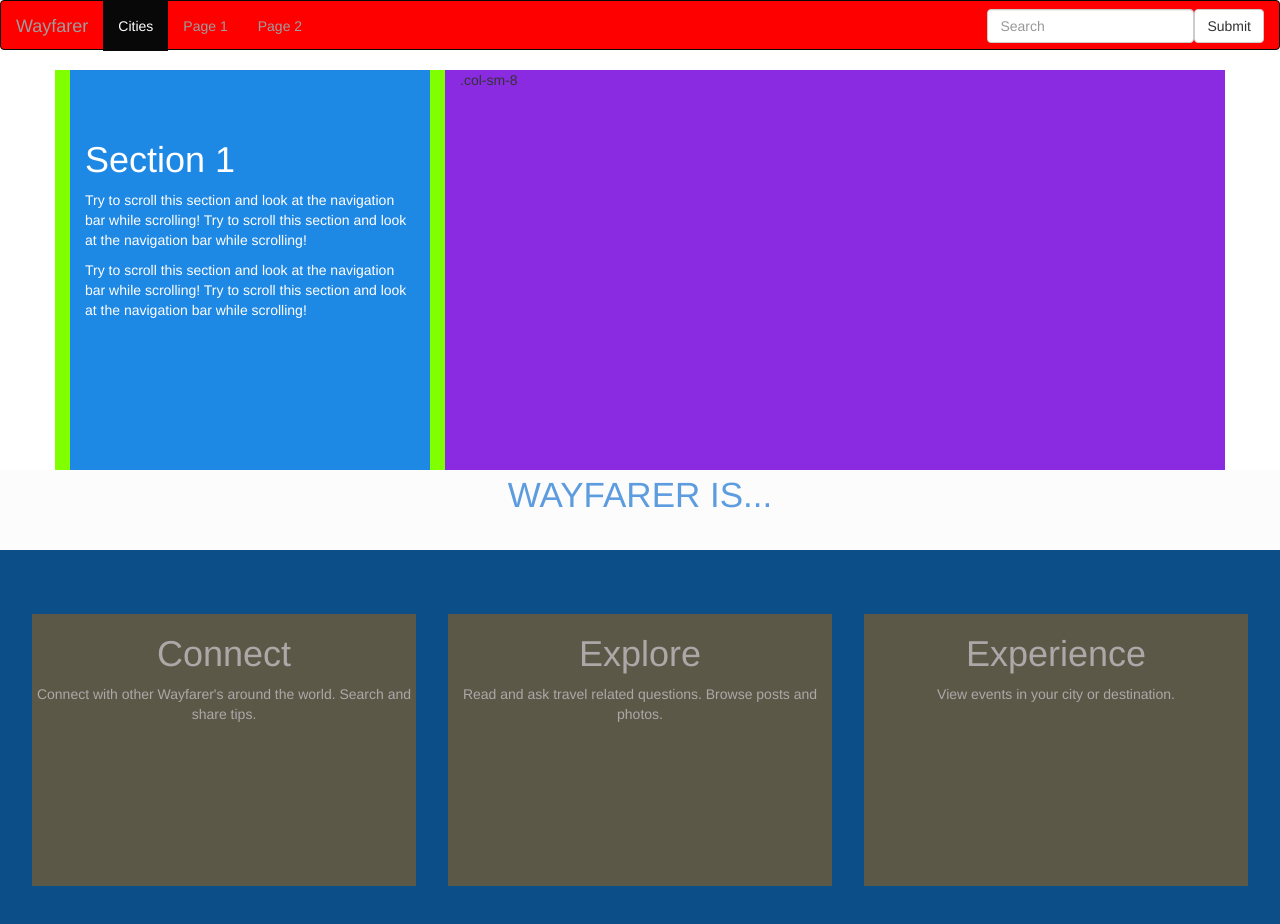
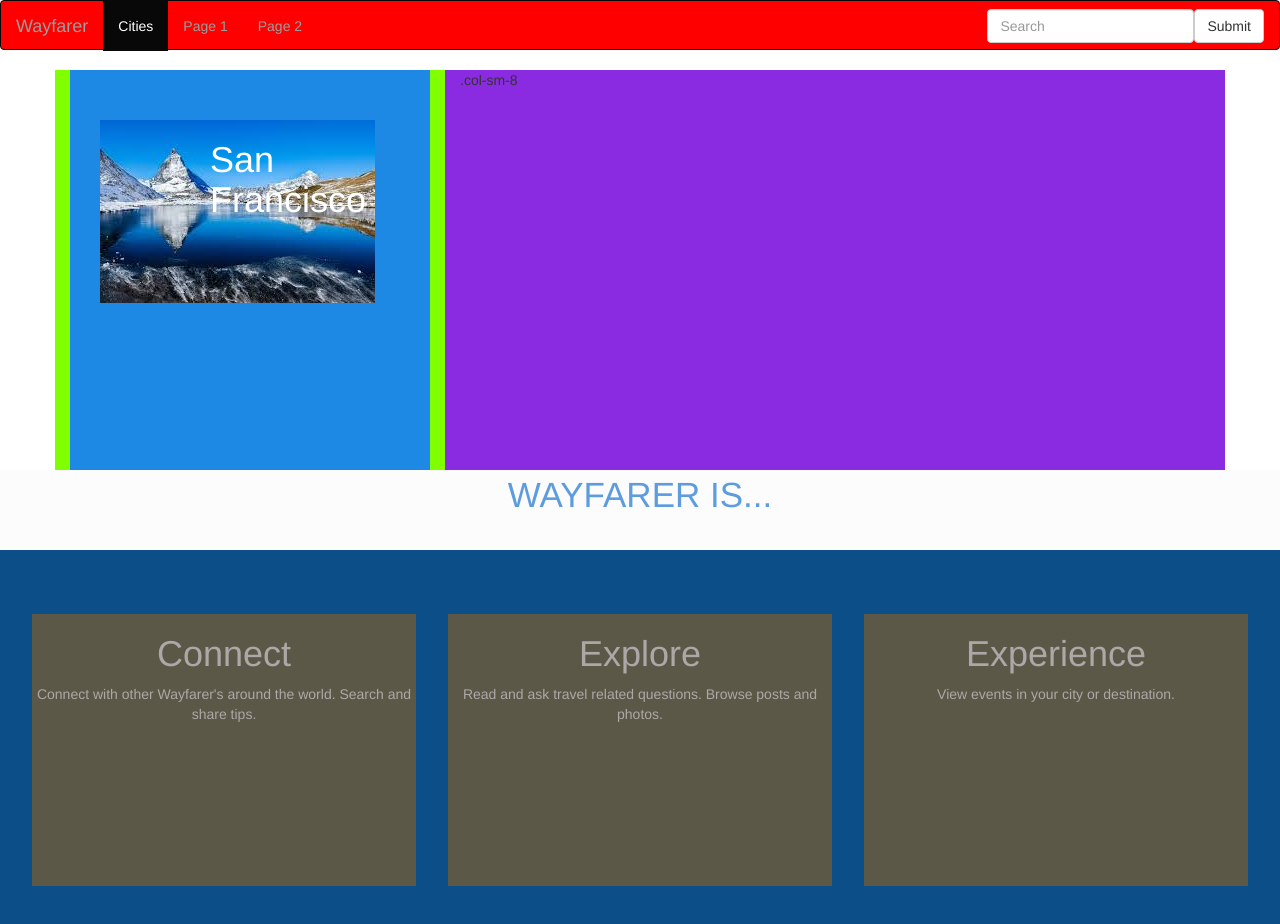
Before and after one commit to sahmed7/Wayfarer, an Angular app: page /cities in a window 1280 px wide. Shown: the top 924 px of the page. Built offline with nearby package versions, Linux system fonts and the light colour scheme.

Commit message:
added wayfarer component

```diff
--- a/src/app/app.module.ts
+++ b/src/app/app.module.ts
@@ -7,6 +7,7 @@ import { NavbarComponent } from './navbar/navbar.component';
 import { CarouselComponent } from './carousel/carousel.component';
 import { CitiesComponent } from './cities/cities.component';
 import { CityComponent } from './city/city.component';
+import { WayfarerInfoComponent } from './wayfarer-info/wayfarer-info.component';
 
 @NgModule({
   declarations: [
@@ -14,7 +15,8 @@ import { CityComponent } from './city/city.component';
     NavbarComponent,
     CarouselComponent,
     CitiesComponent,
-    CityComponent
+    CityComponent,
+    WayfarerInfoComponent
   ],
   imports: [
     BrowserModule,
--- a/src/app/cities/cities.component.html
+++ b/src/app/cities/cities.component.html
@@ -1,51 +1,23 @@
 <div class="container" id="panel">
-
     <div class="row">
-
-
       <div  class="col-sm-4" id="left">
 
-        <div id="cool" data-spy="scroll" data-target=".navbar" data-offset="50">
+        <div id="cool" data-spy="scroll" data-target=".navbar" data-offset="10">
 
-          <div id="section1" class="container-fluid">
-            <h1>Section 1</h1>
-            <p>Try to scroll this section and look at the navigation bar while scrolling! Try to scroll this section and look at the navigation bar while scrolling!</p>
-            <p>Try to scroll this section and look at the navigation bar while scrolling! Try to scroll this section and look at the navigation bar while scrolling!</p>
+          <div *ngFor="let city of cities" id="section1" class="container-fluid">
+            <div class="col-sm-4">
+              <img src="assets/images/wayfarer.jpg"
+                   alt="">
+            </div>
+            <div class="col-sm-8">
+              <h1>{{city.name}}</h1>
+            </div>
           </div>
-
-          <div id="section2" class="container-fluid">
-            <h1>Section 2</h1>
-            <p>Try to scroll this section and look at the navigation bar while scrolling! Try to scroll this section and look at the navigation bar while scrolling!</p>
-            <p>Try to scroll this section and look at the navigation bar while scrolling! Try to scroll this section and look at the navigation bar while scrolling!</p>
-          </div>
-          <div id="section3" class="container-fluid">
-            <h1>Section 3</h1>
-            <p>Try to scroll this section and look at the navigation bar while scrolling! Try to scroll this section and look at the navigation bar while scrolling!</p>
-            <p>Try to scroll this section and look at the navigation bar while scrolling! Try to scroll this section and look at the navigation bar while scrolling!</p>
-          </div>
-          <div id="section41" class="container-fluid">
-            <h1>Section 4 Submenu 1</h1>
-            <p>Try to scroll this section and look at the navigation bar while scrolling! Try to scroll this section and look at the navigation bar while scrolling!</p>
-            <p>Try to scroll this section and look at the navigation bar while scrolling! Try to scroll this section and look at the navigation bar while scrolling!</p>
-          </div>
-          <div id="section42" class="container-fluid">
-            <h1>Section 4 Submenu 2</h1>
-            <p>Try to scroll this section and look at the navigation bar while scrolling! Try to scroll this section and look at the navigation bar while scrolling!</p>
-            <p>Try to scroll this section and look at the navigation bar while scrolling! Try to scroll this section and look at the navigation bar while scrolling!</p>
-          </div>
-
         </div>
-
-
       </div>
 
-
       <div class="col-sm-8" id="right">
-
         .col-sm-8
-
       </div>
-
     </div>
-
 </div>
--- /dev/null
+++ b/src/app/wayfarer-info/wayfarer-info.component.html
@@ -0,0 +1 @@
+<p>wayfarer-info works!</p>
--- /dev/null
+++ b/src/app/wayfarer-info/wayfarer-info.component.ts
@@ -0,0 +1,15 @@
+import { Component, OnInit } from '@angular/core';
+
+@Component({
+  selector: 'app-wayfarer-info',
+  templateUrl: './wayfarer-info.component.html',
+  styleUrls: ['./wayfarer-info.component.css']
+})
+export class WayfarerInfoComponent implements OnInit {
+
+  constructor() { }
+
+  ngOnInit(): void {
+  }
+
+}
```
Also changed, not shown: src/app/wayfarer-info/wayfarer-info.component.css (added), 1 other file (tests, documents, lock files or other folders).
